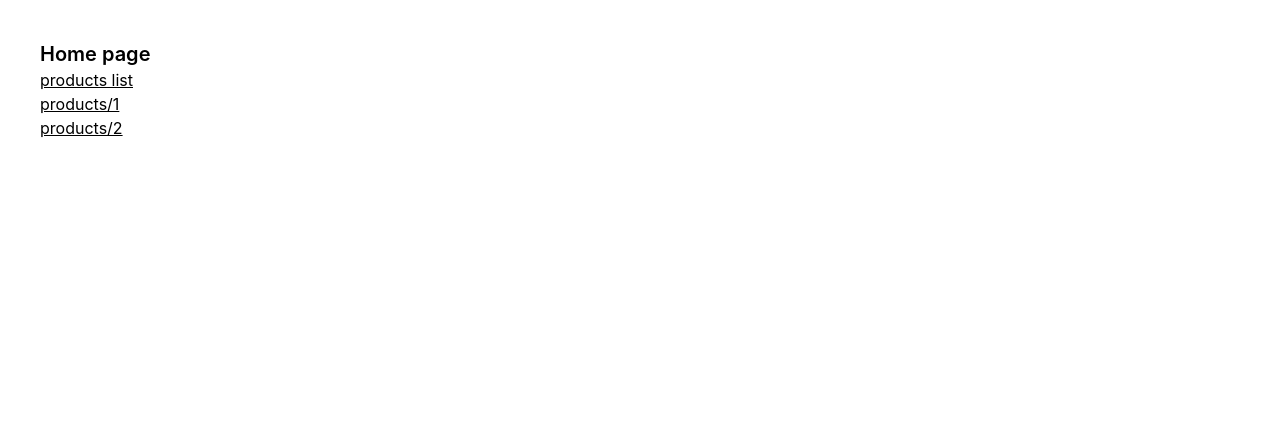
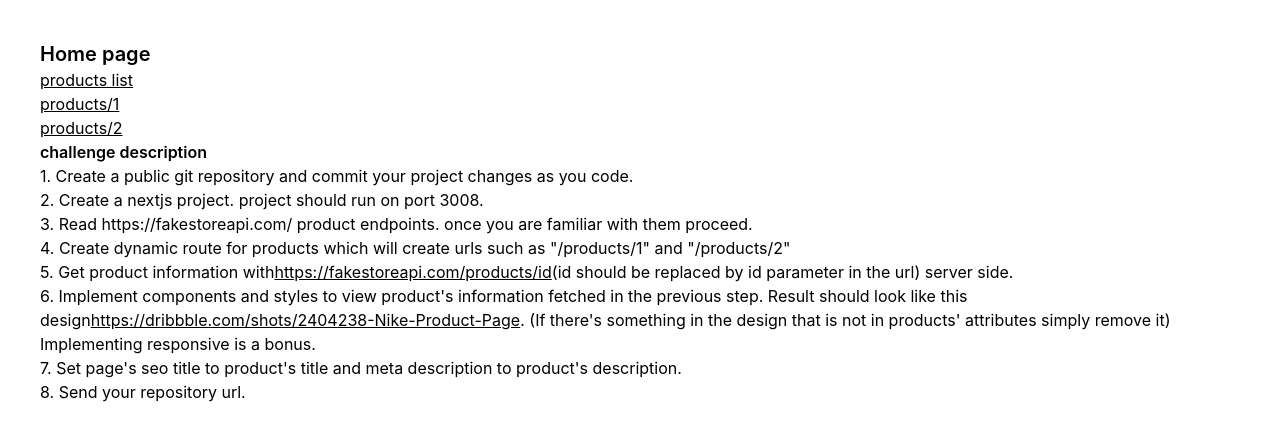
Before and after one commit to KamranDavar/behtarino-assesment, a Next.js app: page / in a window 1280 px wide. Shown: the top 440 px of the page. Built offline with nearby package versions, Linux system fonts and the light colour scheme.

Commit message:
pages directory changed

```diff
--- a/pages/index.tsx
+++ b/pages/index.tsx
@@ -13,12 +13,12 @@ const Home: NextPage = () => {
   return (
     <div className="p-4">
       <Head>
-        <title>Home</title>
+        <title>Home Page</title>
         <meta name="description" content="Home page" />
       </Head>
       <main>
         <div className="m-6">
-        <h1 className="text-xl font-semibold">Home page</h1>
+          <h1 className="text-xl font-semibold">Home page</h1>
           <Link href="products">
             <a className="block underline">products list</a>
           </Link>
@@ -28,6 +28,47 @@ const Home: NextPage = () => {
           <Link href="products/2">
             <a className="block underline">products/2</a>
           </Link>
+          <h2 className="font-semibold">challenge description</h2>
+          <p>
+            1. Create a public git repository and commit your project changes as
+            you code.
+          </p>
+          <p>2. Create a nextjs project. project should run on port 3008.</p>
+          <p>
+            3. Read https://fakestoreapi.com/ product endpoints. once you are
+            familiar with them proceed.
+          </p>
+          <p>
+            4. Create dynamic route for products which will create urls such as
+            "/products/1" and "/products/2"
+          </p>
+          <p>
+            5. Get product information with
+            <a
+              className="underline"
+              href="https://fakestoreapi.com/products/id"
+            >
+              https://fakestoreapi.com/products/id
+            </a>
+            (id should be replaced by id parameter in the url) server side.
+          </p>
+          <p>
+            6. Implement components and styles to view product's information
+            fetched in the previous step. Result should look like this design
+            <a
+              className="underline"
+              href="https://dribbble.com/shots/2404238-Nike-Product-Page"
+            >
+              https://dribbble.com/shots/2404238-Nike-Product-Page
+            </a>
+            . (If there's something in the design that is not in products'
+            attributes simply remove it) Implementing responsive is a bonus.
+          </p>
+          <p>
+            7. Set page's seo title to product's title and meta description to
+            product's description.
+          </p>
+          <p>8. Send your repository url.</p>
         </div>
       </main>
     </div>
--- a/pages/products/index.tsx
+++ b/pages/products/index.tsx
@@ -21,7 +21,7 @@ const Home: NextPage = ({
       <main>
         <div className="grid grid-cols-1 gap-8 mt-8 md:grid-cols-2 lg:grid-cols-3 xl:grid-cols-4">
           {products.map((item: product, index: number) => (
-            <Link key={index} href={`/${item.id}`} className="f">
+            <Link key={index} href={`/products/${item.id}`} className="f">
               <a className=" flex border border-slate-100 rounded-md shadow-md lex flex-col items-center justify-center w-full max-w-lg mx-auto">
                 <img
                   className=" rounded-md h-72 w-30 xl:h-80"
```
